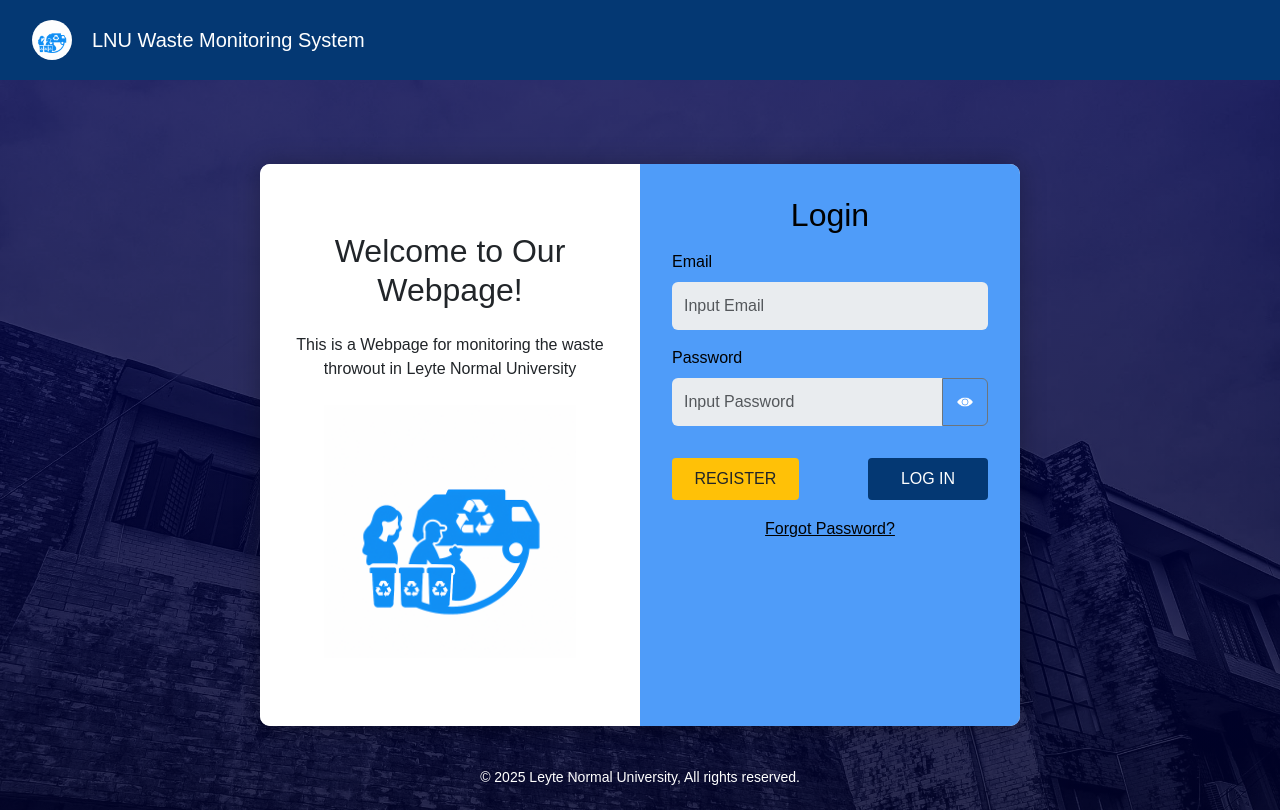
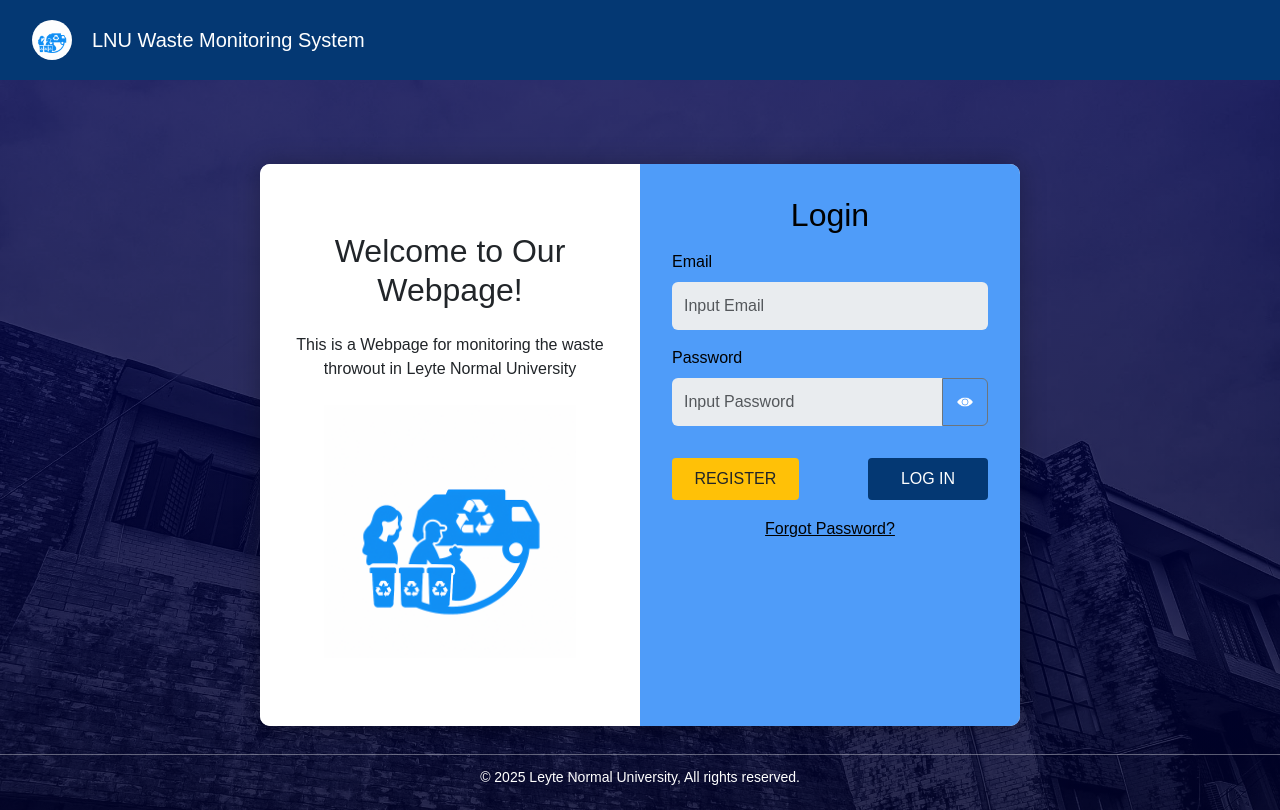
Before and after one commit to AesiraGabrielle/Capstone2Monitoring, a React (Create React App) app in the folder frontend-capstone-main/: page /login in a window 1280 px wide. Built offline with nearby package versions, Linux system fonts and the light colour scheme.

Commit message:
Frontend Changes

```diff
--- a/frontend-capstone-main/src/styles.css
+++ b/frontend-capstone-main/src/styles.css
@@ -1318,6 +1318,7 @@ html.no-scroll, body.no-scroll { height: 100vh !important; overflow: hidden !imp
   color: white;
   text-align: center;
   padding: 0.75rem 1rem;
+  border-top: 1px solid rgba(255, 255, 255, 0.35);
   position: absolute;
   left: 0;
   right: 0;
```
